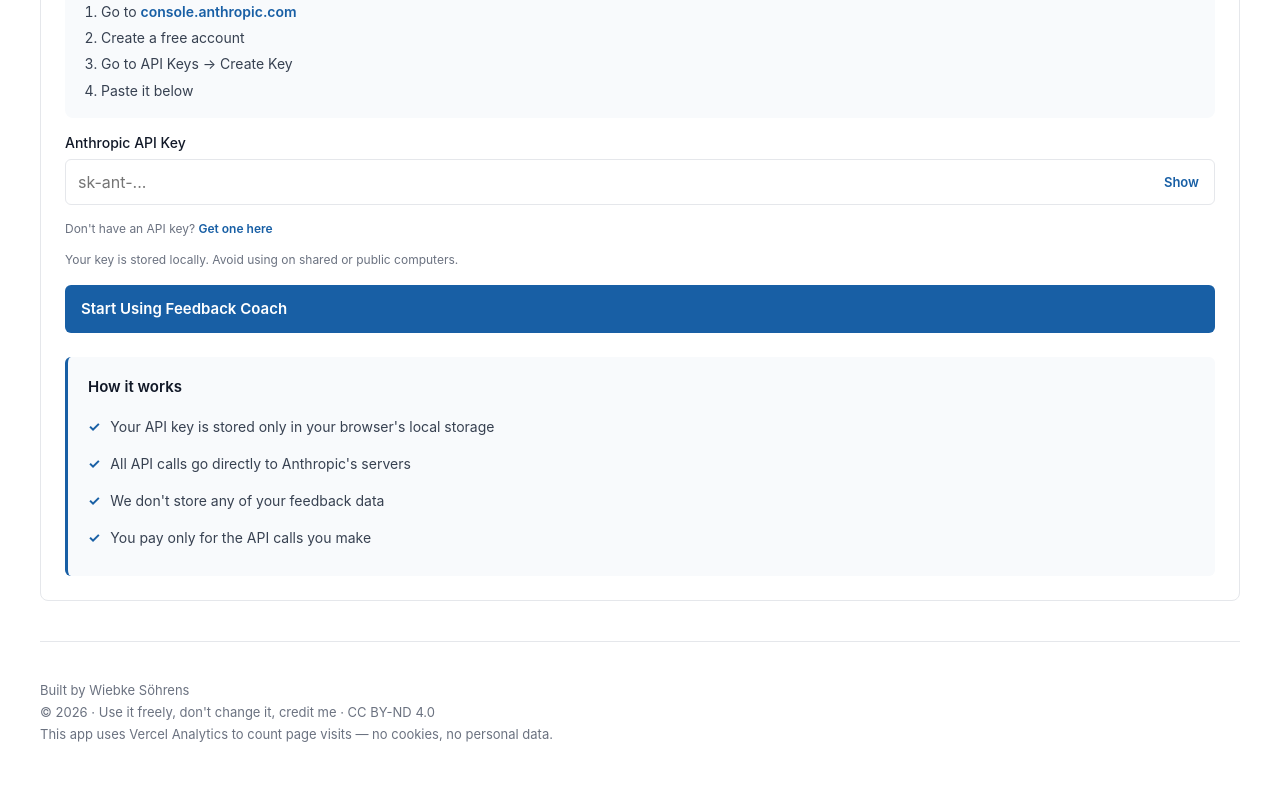
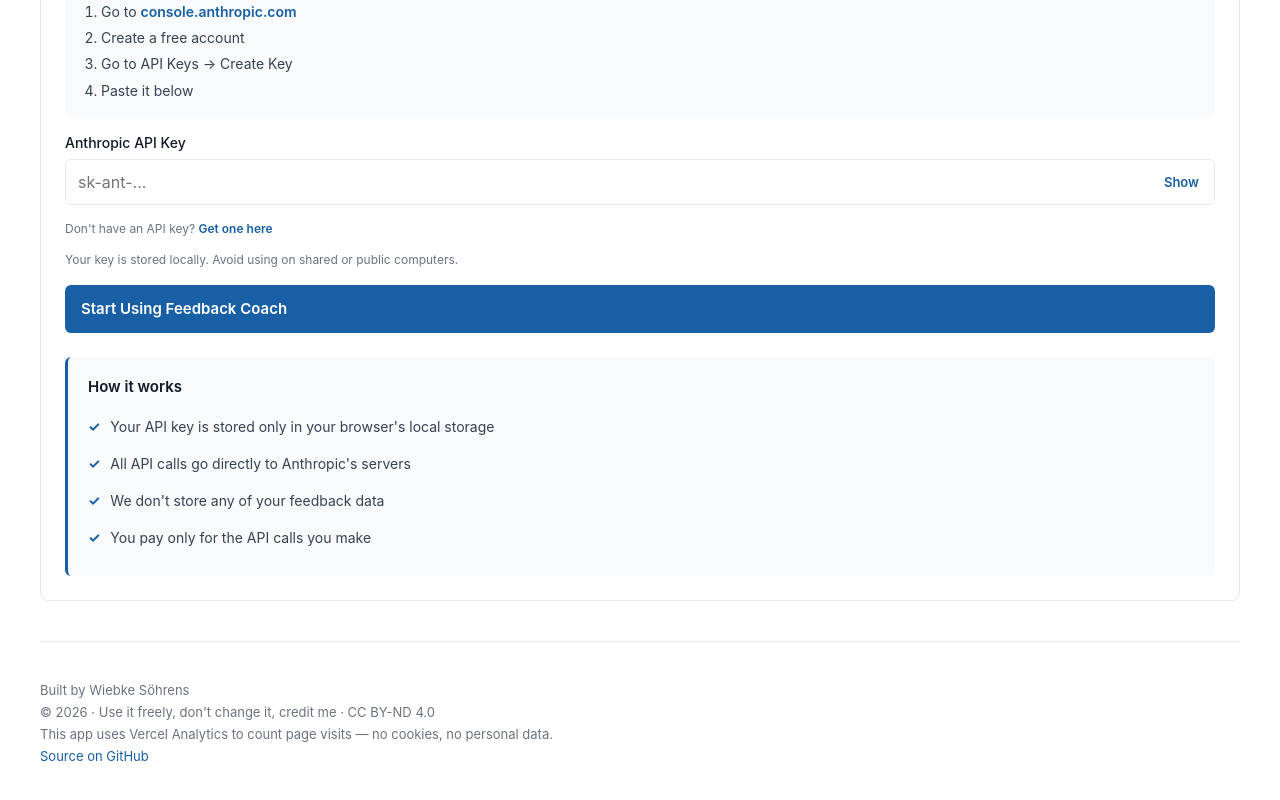
Before and after one commit to WieSoe/feedback-coach, a React (Vite) app: page / in a window 1280 px wide. Shown: the part 366-1166 px from the top of the page. Built offline with nearby package versions, Linux system fonts and the light colour scheme.

Commit message:
feat: add GitHub source link to footer

```diff
--- a/src/App.css
+++ b/src/App.css
@@ -142,3 +142,12 @@
 .app-footer p + p {
   margin-top: 6px;
 }
+
+.app-footer-link {
+  color: #185FA5;
+  text-decoration: none;
+}
+
+.app-footer-link:hover {
+  text-decoration: underline;
+}
--- a/src/App.jsx
+++ b/src/App.jsx
@@ -146,6 +146,16 @@
         <p>Built by Wiebke Söhrens</p>
         <p>© 2026 · Use it freely, don't change it, credit me · CC BY-ND 4.0</p>
         <p>This app uses Vercel Analytics to count page visits — no cookies, no personal data.</p>
+        <p>
+          <a
+            className="app-footer-link"
+            href="https://github.com/WieSoe/feedback-coach"
+            target="_blank"
+            rel="noreferrer"
+          >
+            Source on GitHub
+          </a>
+        </p>
       </footer>
     </div>
   )
```
